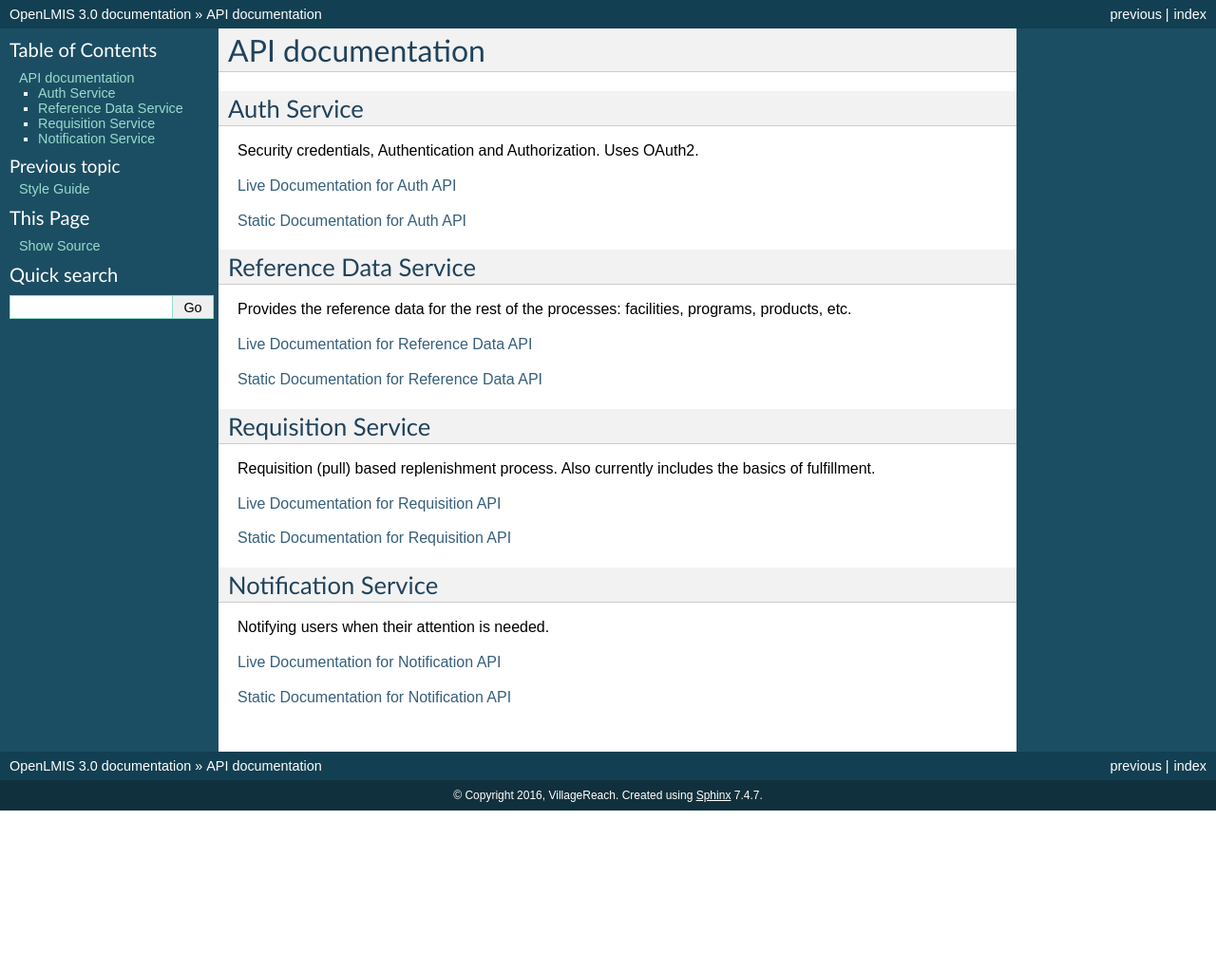
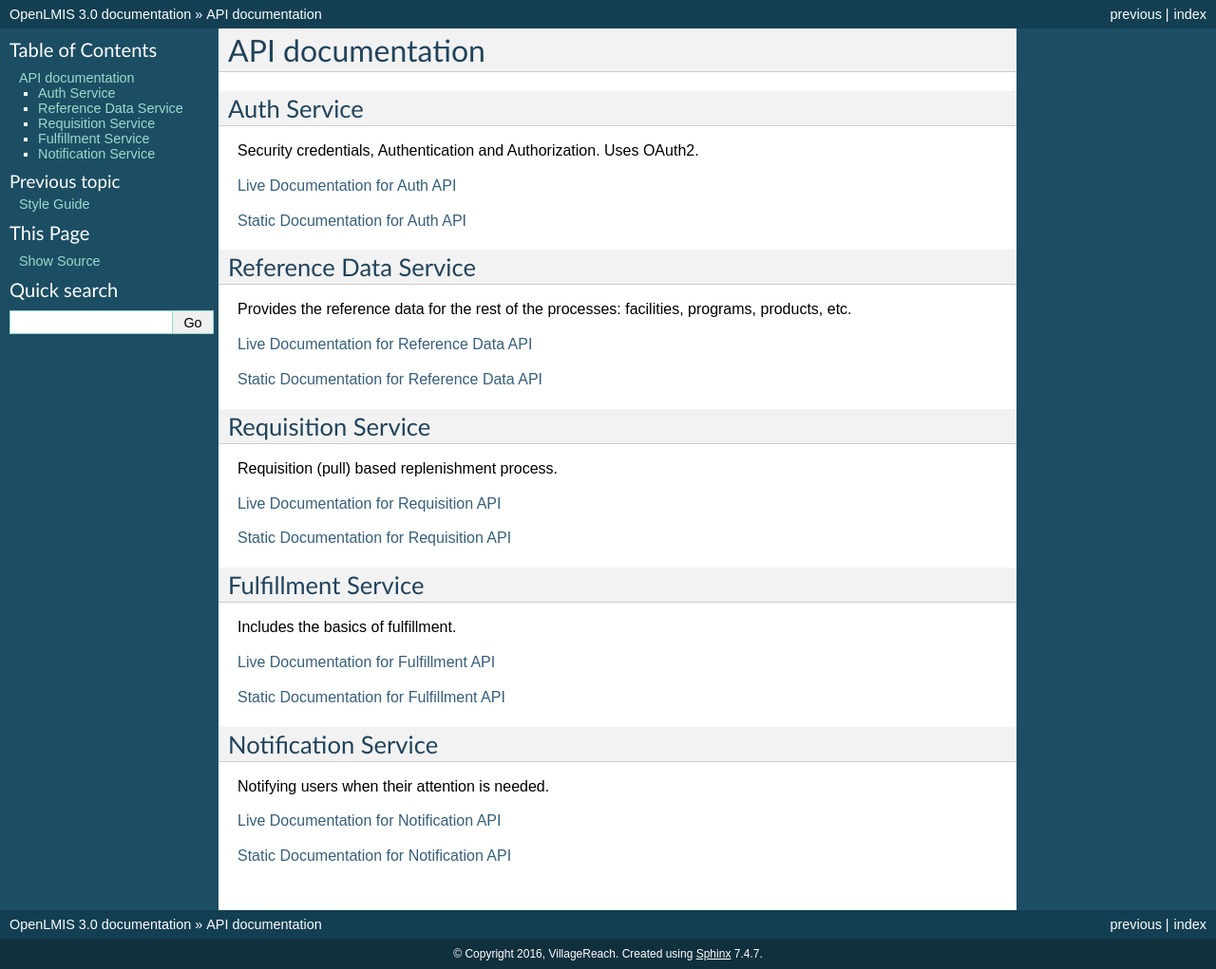
Before and after one commit to OpenLMIS/openlmis-ref-distro, a Sphinx documentation site: the page built from docs/source/api/index.rst, in a window 1280 px wide. Shown: the whole page at 95% size. Built offline with Sphinx 7.4.7, drawn with Linux system fonts in a browser that asks for light colours; pages that are not in the unit, such as notebooks, are missing from menus; before the commit the page ends 900 px from its top, so only the background shows below that.

Commit message:
OLMIS-1314: Added Fulfillment docs

```diff
--- a/docs/source/api/index.rst
+++ b/docs/source/api/index.rst
@@ -25,11 +25,21 @@
 Requisition Service
 *******************
 
-Requisition (pull) based replenishment process. Also currently includes the basics of fulfillment.
+Requisition (pull) based replenishment process.
 
 `Live Documentation for Requisition API <http://test.openlmis.org/requisition/docs/#/default>`_
 
 `Static Documentation for Requisition API <http://build.openlmis.org/job/OpenLMIS-requisition-service/lastSuccessfulBuild/artifact/build/resources/main/api-definition.html>`_
+
+*******************
+Fulfillment Service
+*******************
+
+Includes the basics of fulfillment.
+
+`Live Documentation for Fulfillment API <http://test.openlmis.org/fulfillment/docs/#/default>`_
+
+`Static Documentation for Fulfillment API <http://build.openlmis.org/job/OpenLMIS-fulfillment-service/lastSuccessfulBuild/artifact/build/resources/main/api-definition.html>`_
 
 ********************
 Notification Service
--- a/docs/source/collect-docs.py
+++ b/docs/source/collect-docs.py
@@ -1,5 +1,6 @@
 import urllib
 
+urllib.urlretrieve("https://raw.githubusercontent.com/OpenLMIS/openlmis-fulfillment/master/README.md", "developer-docs/fulfillment.md")
 urllib.urlretrieve("https://raw.githubusercontent.com/OpenLMIS/openlmis-requisition/master/README.md", "developer-docs/requisition.md")
 urllib.urlretrieve("https://raw.githubusercontent.com/OpenLMIS/openlmis-auth/master/README.md", "developer-docs/auth.md")
 urllib.urlretrieve("https://raw.githubusercontent.com/OpenLMIS/openlmis-referencedata/master/README.md", "developer-docs/referencedata.md")
--- a/docs/source/developer-docs/index.rst
+++ b/docs/source/developer-docs/index.rst
@@ -8,6 +8,7 @@
    :maxdepth: 1
 
    requisition
+   fulfillment
    auth
    referencedata
    templateService
--- a/docs/source/erd/index.rst
+++ b/docs/source/erd/index.rst
@@ -9,4 +9,5 @@
 
    erd-referencedata
    erd-requisition
+   erd-fulfillment
    erd-auth
```
Also changed, not shown: docs/source/erd/erd-fulfillment.rst (added, +8 -0 lines).
